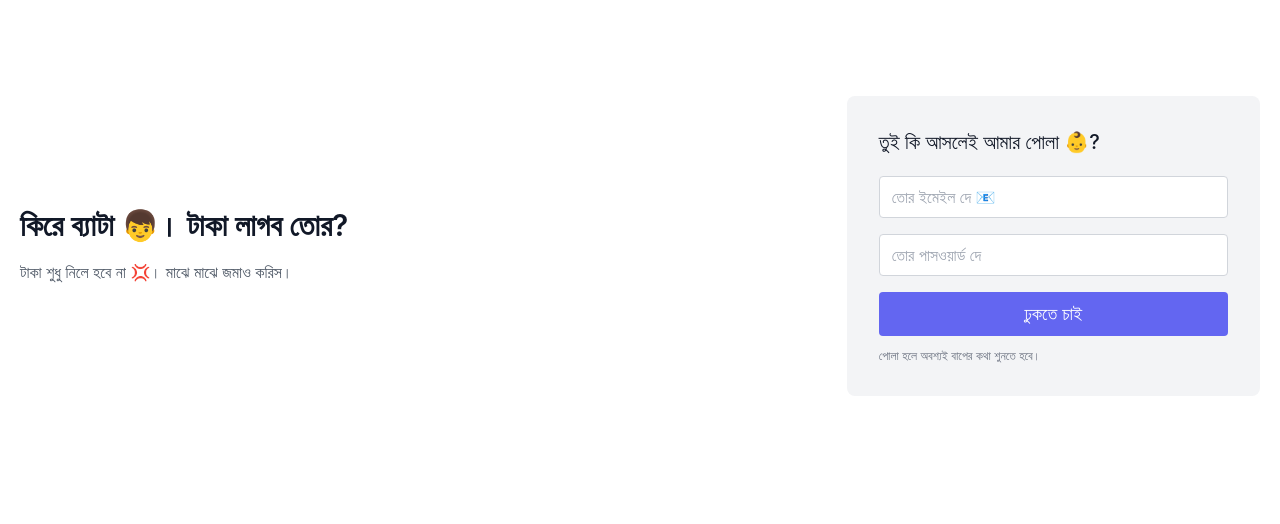
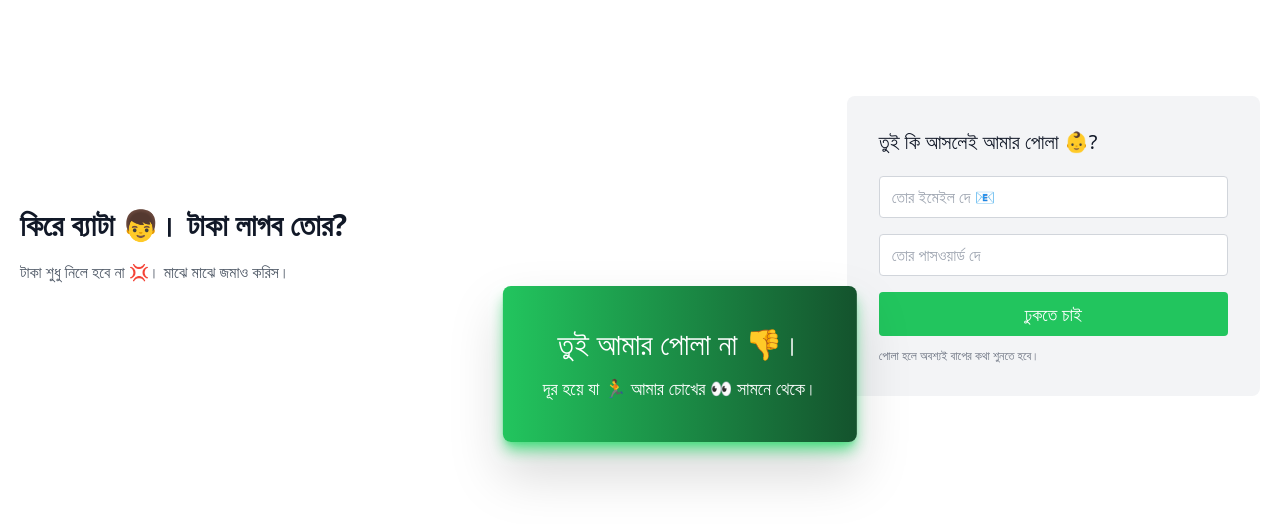
Before and after one commit to sohanemon/baap-er-bank, a plain HTML site: page login.html in a window 1280 px wide. Both pictures are taken after a click on the button "ঢুকতে চাই". Drawn offline with nearby package versions, Linux system fonts and the light colour scheme.

Commit message:
shadow added

```diff
--- /dev/null
+++ b/css/input.css
@@ -0,0 +1,3 @@
+@tailwind base;
+@tailwind utilities;
+@tailwind components;
--- a/login.html
+++ b/login.html
@@ -5,15 +5,10 @@
     <meta http-equiv="X-UA-Compatible" content="IE=edge" />
     <meta name="viewport" content="width=device-width, initial-scale=1.0" />
     <title>🤒 বাপের ব্যাংক 🏦</title>
-    <script src="https://cdn.tailwindcss.com"></script>
-    <script>
-      tailwind.config = {
-        theme: { extend: { fontFamily: { sans: ["Inter", "sans-serif"] } } },
-      };
-    </script>
+    <link rel="stylesheet" href="./css/output.css" />
   </head>
   <body>
-    <section class="text-gray-600 body-font">
+    <section class="text-gray-600 body-font relative">
       <div class="container px-5 py-24 mx-auto flex flex-wrap items-center">
         <div class="lg:w-3/5 md:w-1/2 md:pr-16 lg:pr-0 pr-0">
           <h1 class="title-font font-semibold text-3xl text-gray-900">
@@ -35,7 +30,7 @@
               id="email"
               placeholder="তোর ইমেইল দে 📧"
               name="email"
-              class="w-full bg-white rounded border border-gray-300 focus:border-indigo-500 focus:ring-2 focus:ring-indigo-200 text-base outline-none text-gray-700 py-1 px-3 leading-8 transition-colors duration-200 ease-in-out"
+              class="w-full bg-white rounded border border-gray-300 focus:border-green-500 focus:ring-2 focus:ring-green-200 text-base outline-none text-gray-700 py-1 px-3 leading-8 transition-colors duration-200 ease-in-out"
             />
           </div>
           <div class="relative mb-4">
@@ -44,11 +39,12 @@
               id="password"
               placeholder="তোর পাসওয়ার্ড দে"
               name="password"
-              class="w-full bg-white rounded border border-gray-300 focus:border-indigo-500 focus:ring-2 focus:ring-indigo-200 text-base outline-none text-gray-700 py-1 px-3 leading-8 transition-colors duration-200 ease-in-out"
+              class="w-full bg-white rounded border border-gray-300 focus:border-green-500 focus:ring-2 focus:ring-green-200 text-base outline-none text-gray-700 py-1 px-3 leading-8 transition-colors duration-200 ease-in-out"
             />
           </div>
           <button
-            class="text-white bg-indigo-500 border-0 py-2 px-8 focus:outline-none hover:bg-indigo-600 rounded text-lg"
+            id="login"
+            class="text-white bg-green-500 border-0 py-2 px-8 focus:outline-none hover:bg-green-600 rounded text-lg"
           >
             ঢুকতে চাই
           </button>
@@ -57,7 +53,16 @@
           </p>
         </div>
       </div>
+
+      <div
+        id="reject"
+        style="display: none"
+        class="bg-gradient-to-r from-green-500 to-green-900 shadow-lg shadow-green-400 m-10 drop-shadow-2xl rounded-lg absolute top-1/2 left-1/2 -translate-x-1/2 text-center space-y-3 w-max p-10 text-white"
+      >
+        <h1 class="text-3xl">তুই আমার পোলা না 👎।</h1>
+        <p class="text-lg">দূর হয়ে যা 🏃 আমার চোখের 👀 সামনে থেকে।</p>
+      </div>
     </section>
-    <script src="./login.html"></script>
+    <script src="scripts/login.js"></script>
   </body>
 </html>
--- a/scripts/login.js
+++ b/scripts/login.js
@@ -0,0 +1,11 @@
+const email = document.getElementById("email");
+const password = document.getElementById("password");
+const login = document.getElementById("login");
+const reject = document.getElementById("reject");
+
+/* Adding event listener */
+login.addEventListener("click", () => {
+  if (email.value === "emon" && password.value === "emon")
+    window.location.href = "dashboard.html";
+  else reject.style.display = "block";
+});
--- a/tailwind.config.js
+++ b/tailwind.config.js
@@ -1,8 +1,8 @@
 /** @type {import('tailwindcss').Config} */
 module.exports = {
-  content: [],
+  content: ["./*.html"],
   theme: {
     extend: {},
   },
   plugins: [],
-}
+};
```
Also changed, not shown: dashboard.html (+5 -2 lines), css/output.css (added).
